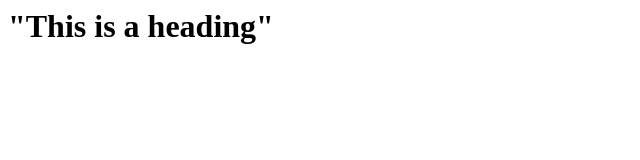
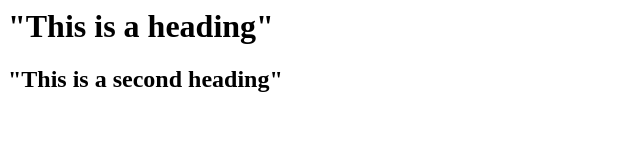
Before and after one commit to keshav-creator/git-test, a plain HTML site: page index.html in a window 1280 px wide. Shown: the whole page, without its empty margins (0-640 px from the left). Drawn offline with Linux system fonts and the light colour scheme.

Commit message:
Added sub-heading to index.html

```diff
--- a/index.html
+++ b/index.html
@@ -3,5 +3,6 @@
   </head>
 	<body>
 		<h1> "This is a heading" </h1>
+		<h2> "This is a second heading" </h2>
 	</body>
 </html>
```
